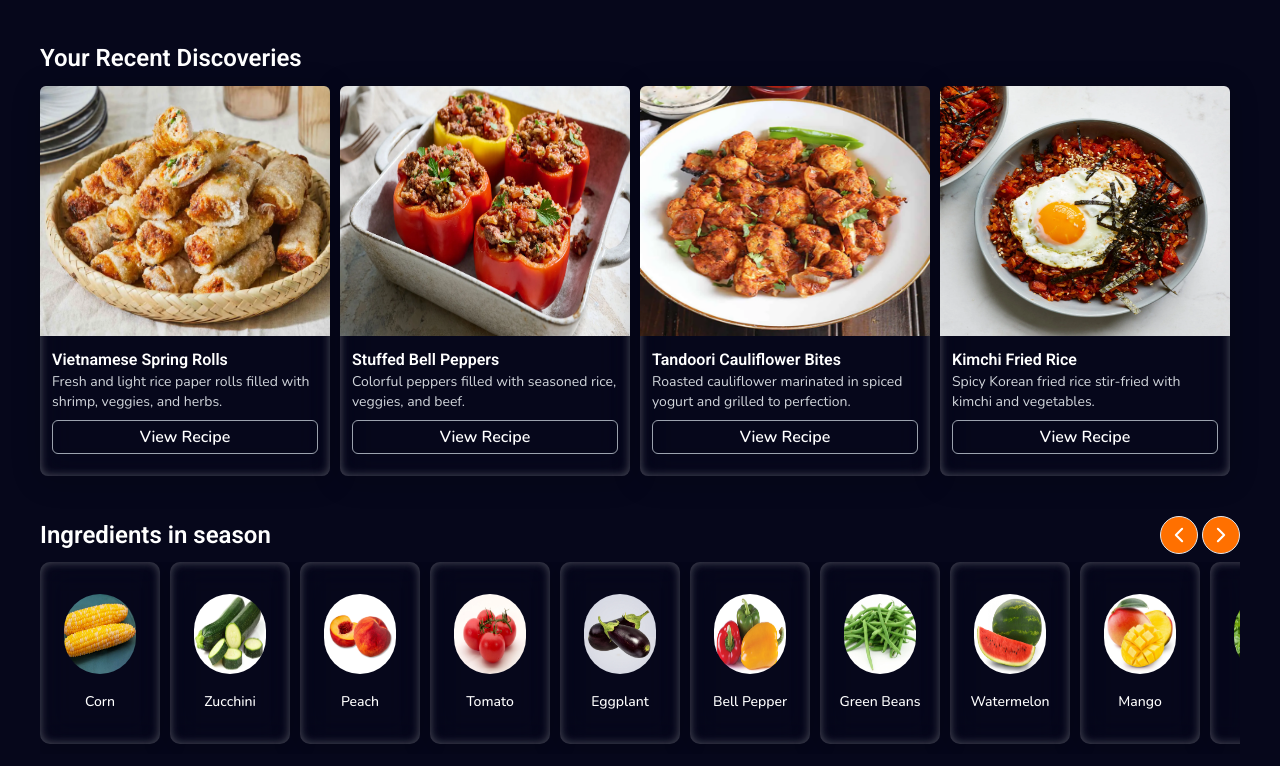
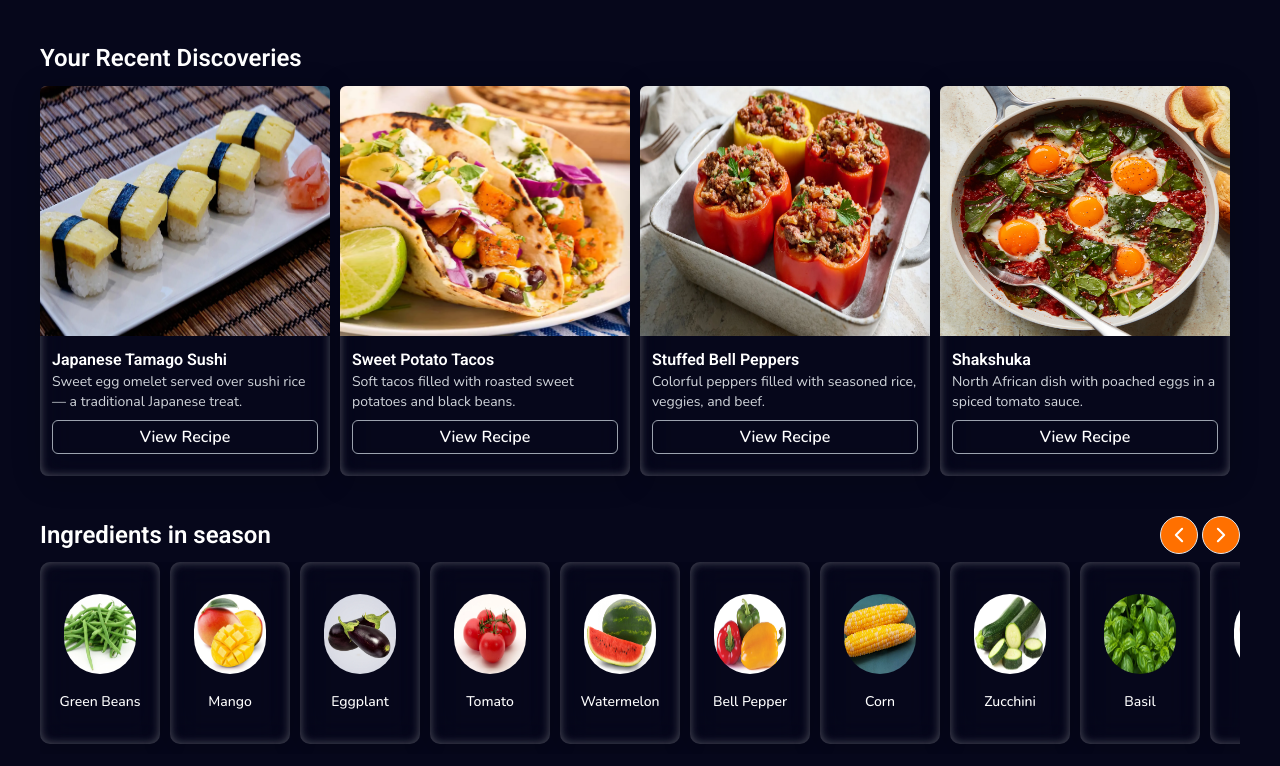
Before and after one commit to AimableUK/Tasty_Mundo, a React (Vite) app: page / in a window 1280 px wide. Shown: the part 2214-2980 px from the top of the page. Built offline with nearby package versions, Linux system fonts and the light colour scheme; a web font is replaced by a local one.

Commit message:
Configured the Daily Recommendation on: 1. Recent DIscoveries. 2. New from Tasty Mundo AI. 3. Ingredients in season. 4. Trending Flavors

```diff
--- a/src/Components/Home/Home.jsx
+++ b/src/Components/Home/Home.jsx
@@ -23,6 +23,7 @@ import faqData from "../../Data/FAQ/faqData.js";
 
 // Testimonials
 import Testimonials from "../Testimonials/Testimonials.jsx";
+import { getDailyItems } from "../../utils/getDailyItems.js";
 
 const Home = () => {
   const trendingRef = useRef(null);
@@ -42,6 +43,13 @@ const Home = () => {
 
   const scrollRight = (ref) =>
     ref.current?.scrollBy({ left: 200, behavior: "smooth" });
+
+  const trendingToday = getDailyItems(trendingFlavors, null, "trending");
+  const seasonalIngredientsToday = getDailyItems(
+    ingredientsInSeason,
+    null,
+    "ingredients"
+  );
 
   return (
     <div>
@@ -208,7 +216,7 @@ const Home = () => {
           ref={trendingRef}
           className="flex flex-row overflow-x-scroll scrollbar-hide whitespace-nowrap"
         >
-          {trendingFlavors.map(({ id, src, alt, label }) => (
+          {trendingToday.map(({ id, src, alt, label }) => (
             <div key={id} className="menu flex flex-col items-center mx-2">
               <img
                 src={src}
@@ -285,7 +293,7 @@ const Home = () => {
           ref={ingredientsRef}
           className="flex flex-row overflow-x-scroll scrollbar-hide whitespace-nowrap"
         >
-          {ingredientsInSeason.map(({ id, src, alt, label }) => (
+          {seasonalIngredientsToday.map(({ id, src, alt, label }) => (
             <div key={id} className="menu flex flex-col items-center mx-2">
               <img
                 src={src}
--- a/src/Components/TastyDiscoveries/TastyDiscoveries.jsx
+++ b/src/Components/TastyDiscoveries/TastyDiscoveries.jsx
@@ -1,7 +1,10 @@
 import React from "react";
 import recentDiscoveries from "../../Data/TastyFoods/recentDiscoveries";
+import { getDailyItems } from "../../utils/getDailyItems";
 
 const TastyDiscoveries = () => {
+  const discoveriesToday = getDailyItems(recentDiscoveries, 4, "discoveries");
+
   return (
     <section className="p-3 md:px-10 pt-8 bg-primaryBody text-white">
       {/* Header */}
@@ -10,7 +13,7 @@ const TastyDiscoveries = () => {
       </h1>
 
       <div className="my-3 grid grid-cols-1 md:grid-cols-2 lg:grid-cols-4 gap-y-4">
-        {recentDiscoveries.slice(0, 4).map((food) => (
+        {discoveriesToday.map((food) => (
           <div key={food.id} className="rounded-md main text-start">
             <img
               src={food.image}
--- a/src/Components/TastyNew/TastyNew.jsx
+++ b/src/Components/TastyNew/TastyNew.jsx
@@ -1,14 +1,17 @@
 import React from "react";
 import NewFoods from "../../Data/TastyFoods/NewFoods";
+import { getDailyItems } from "../../utils/getDailyItems";
 
 const TastyNew = () => {
+  const newToday = getDailyItems(NewFoods, 4, "newfoods");
+
   return (
     <section className="p-3 md:px-10 bg-primaryBody text-white">
       <h1 className="font-roboto text-lg md:text-2xl font-semibold">
         New from Tasty Mundo
       </h1>
       <div className="my-3 grid grid-cols-1 md:grid-cols-2 lg:grid-cols-4 gap-y-4">
-        {NewFoods.slice(0, 4).map((food) => (
+        {newToday.map((food) => (
           <div key={food.id} className="rounded-md main text-start">
             <img
               src={food.image}
--- /dev/null
+++ b/src/utils/getDailyItems.js
@@ -0,0 +1,23 @@
+export function seededShuffle(array, seed) {
+  let result = [...array];
+  let seedNum = 0;
+  for (let i = 0; i < seed.length; i++) {
+    seedNum += seed.charCodeAt(i);
+  }
+
+  for (let i = result.length - 1; i > 0; i--) {
+    seedNum = (seedNum * 9301 + 49297) % 233280;
+    const rand = seedNum / 233280;
+    const j = Math.floor(rand * (i + 1));
+    [result[i], result[j]] = [result[j], result[i]];
+  }
+
+  return result;
+}
+
+export function getDailyItems(array, count = null, tag = "") {
+  const today = new Date().toISOString().slice(0, 10);
+  const seed = `${today}-${tag}`;
+  const shuffled = seededShuffle(array, seed);
+  return count ? shuffled.slice(0, count) : shuffled;
+}
```
